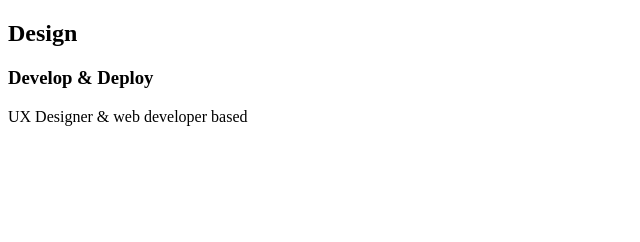
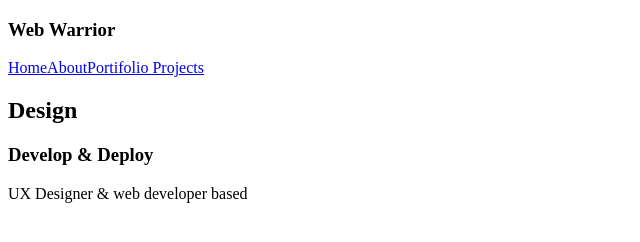
Before and after one commit to rlinsdev/Gatsby, a Gatsby site: page / in a window 1280 px wide. Shown: the whole page, without its empty margins (0-640 px from the left). Built offline with nearby package versions, Linux system fonts and the light colour scheme; Gatsby itself is replaced by a stand-in of ours.

Commit message:
navbar and routes

```diff
--- /dev/null
+++ b/src/components/Navbar.js
@@ -0,0 +1,15 @@
+import { Link } from 'gatsby'
+import React from 'react'
+
+export default function Navbar() {
+  return (
+    <nav>
+      <h1>Web Warrior</h1>
+      <div className="links">
+        <Link to='/'>Home</Link>
+        <Link to='/about'>About</Link>
+        <Link to='/projects/'>Portifolio Projects</Link>
+      </div>
+    </nav>
+  )
+}
--- a/src/pages/index.js
+++ b/src/pages/index.js
@@ -1,11 +1,15 @@
 import React from "react"
+import Navbar from "../components/Navbar"
 
 export default function Home() {
   return (
-    <div>
-      <h2>Design</h2>
-      <h3>Develop & Deploy</h3>
-      <p>UX Designer & web developer based</p>
-    </div>
+    <section>
+      <Navbar />
+      <div>
+        <h2>Design</h2>
+        <h3>Develop & Deploy</h3>
+        <p>UX Designer & web developer based</p>
+      </div>
+    </section>
   )
 }
```
